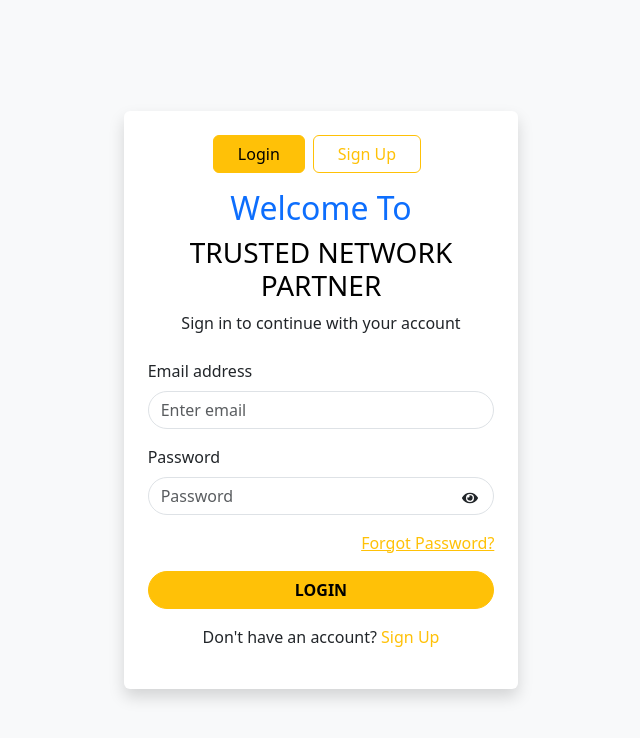
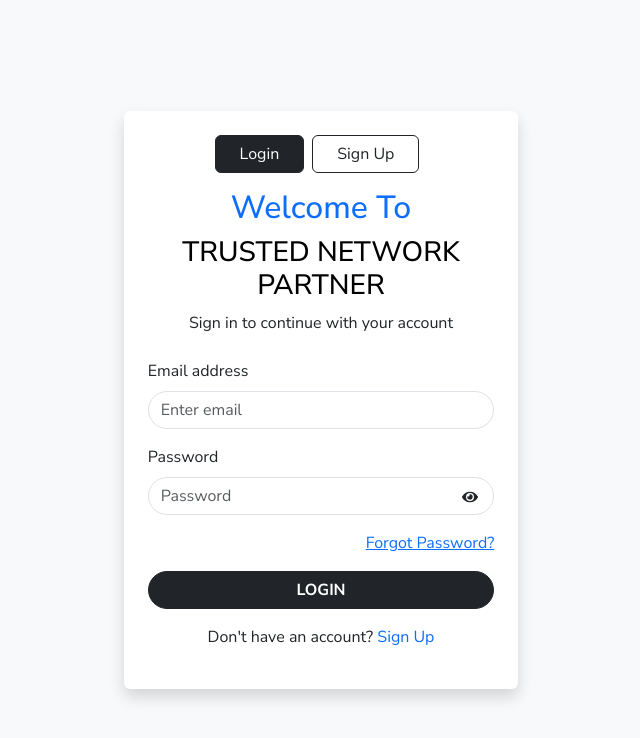
Before and after one commit to jailendrarajawat121/react-firebase-real-time-chat, a React (Create React App) app: page /login in a window 1280 px wide. Shown: the top 738 px of the page, without its empty margins (319-959 px from the left). Built offline with nearby package versions, Linux system fonts and the light colour scheme.

Commit message:
working on the login forget signup

```diff
--- a/src/App.js
+++ b/src/App.js
@@ -1,10 +1,11 @@
 import React from "react";
 import { BrowserRouter as Router, Routes, Route } from "react-router-dom";
-import 'bootstrap/dist/css/bootstrap.min.css';
 import Login from './pages/auth/Login';
 import Signup from './pages/auth/Signup';
 import Home from "./pages/home/Home";
 import ForgetPassword from "./pages/auth/ForgetPassword";
+import 'bootstrap/dist/css/bootstrap.min.css';
+import './assets/css/style.css';
 function App() {
   return (
     <Router>
--- a/src/assets/css/style.css
+++ b/src/assets/css/style.css
@@ -0,0 +1,11 @@
+/* @import url('https://fonts.googleapis.com/css2?family=Poppins:ital,wght@0,100;0,200;0,300;0,400;0,500;0,600;0,700;0,800;0,900;1,100;1,200;1,300;1,400;1,500;1,600;1,700;1,800;1,900&display=swap'); */
+@import url('https://fonts.googleapis.com/css2?family=Nunito+Sans:ital,opsz,wght@0,6..12,200..1000;1,6..12,200..1000&display=swap');
+
+body {
+    margin: 0;
+    padding: 0;
+    box-sizing: border-box;
+    font-family: "Nunito Sans", serif;
+    width: 100vw;
+    height: 100vh;
+}
--- a/src/pages/auth/ForgetPassword.jsx
+++ b/src/pages/auth/ForgetPassword.jsx
@@ -30,7 +30,7 @@ function ForgetPassword() {
                             <div className="d-grid">
                                 <Button
                                     type="submit"
-                                    variant="warning"
+                                    variant="dark"
                                     className="rounded-pill fw-bold"
                                 >
                                     Continue
--- a/src/pages/auth/Login.jsx
+++ b/src/pages/auth/Login.jsx
@@ -6,7 +6,6 @@ import { useNavigate } from "react-router-dom";
 function Login() {
     const navigate = useNavigate();
     const [showPassword, setShowPassword] = useState(false);
-    const [isLogin, setIsLogin] = useState(true); // Toggle between Login and Signup
 
     const togglePasswordVisibility = () => {
         setShowPassword((prevState) => !prevState);
@@ -20,14 +19,14 @@ function Login() {
                         {/* Toggle Login/Signup */}
                         <div className="d-flex justify-content-center  mb-3">
                             <Button
-                                variant="warning"
+                                variant="dark"
                                 className="rounded-start px-4"
                                 onClick={() => navigate("/login")}
                             >
                                 Login
                             </Button>
                             <Button
-                                variant="outline-warning"
+                                variant="outline-dark"
                                 className="rounded-end px-4 mx-2"
                                 onClick={() => navigate("/signup")}
                             >
@@ -71,7 +70,7 @@ function Login() {
 
 
                             <div className="text-end mb-3">
-                                <a href="/forgot-password" className="text-warning">
+                                <a href="/forgot-password" className="text-primary">
                                     Forgot Password?
                                 </a>
                             </div>
@@ -80,7 +79,7 @@ function Login() {
                             <div className="d-grid">
                                 <Button
                                     type="submit"
-                                    variant="warning"
+                                    variant="dark"
                                     className="rounded-pill fw-bold"
                                 >
                                     LOGIN
@@ -93,7 +92,7 @@ function Login() {
                             <p>
                                 Don't have an account?{" "}
                                 <span
-                                    className="text-warning cursor-pointer"
+                                    className="text-primary cursor-pointer"
                                     onClick={() => navigate("/signup")}
                                     style={{ cursor: "pointer" }}
                                 >
--- a/src/pages/auth/Signup.jsx
+++ b/src/pages/auth/Signup.jsx
@@ -5,7 +5,6 @@ import { useNavigate } from "react-router-dom";
 function Signup() {
     const navigate = useNavigate();
     const [showPassword, setShowPassword] = useState(false);
-    const [isLogin, setIsLogin] = useState(true); // Toggle between Login and Signup
 
     const togglePasswordVisibility = () => {
         setShowPassword((prevState) => !prevState);
@@ -18,14 +17,14 @@ function Signup() {
                         {/* Toggle Login/Signup */}
                         <div className="d-flex justify-content-center  mb-3">
                             <Button
-                                variant="outline-warning"
+                                variant="outline-dark"
                                 className="rounded-start px-4"
                                 onClick={() => navigate("/login")}
                             >
                                 Login
                             </Button>
                             <Button
-                                variant="warning"
+                                variant="dark"
                                 className="rounded-end px-4 mx-2"
                                 onClick={() => navigate("/signup")}
                             >
@@ -81,7 +80,7 @@ function Signup() {
                             <div className="d-grid">
                                 <Button
                                     type="submit"
-                                    variant="warning"
+                                    variant="dark"
                                     className="rounded-pill fw-bold"
                                 >
                                     SIGN UP
@@ -94,7 +93,7 @@ function Signup() {
                             <p>
                                 Already have an account?{" "}
                                 <span
-                                    className="text-warning cursor-pointer"
+                                    className="text-primary cursor-pointer"
                                     onClick={() => navigate("/login")}
                                     style={{ cursor: "pointer" }}
                                 >
```
